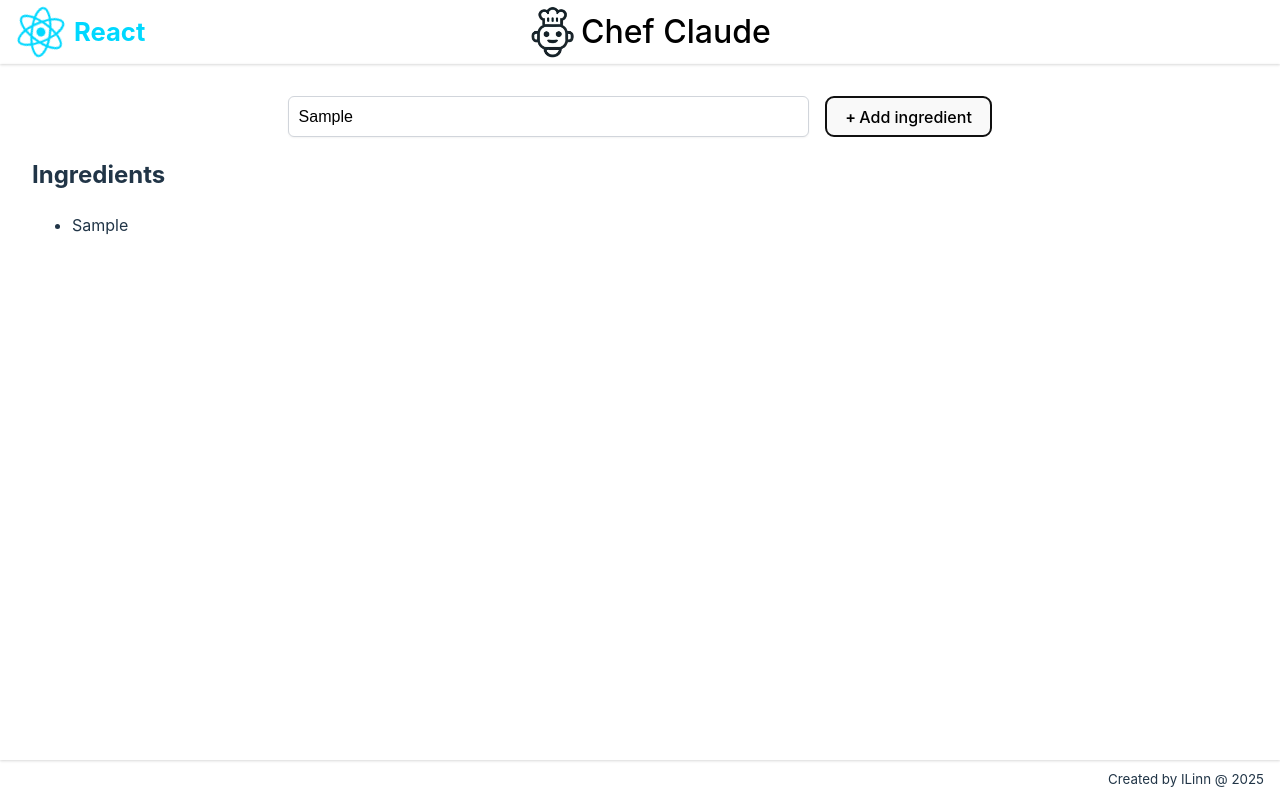
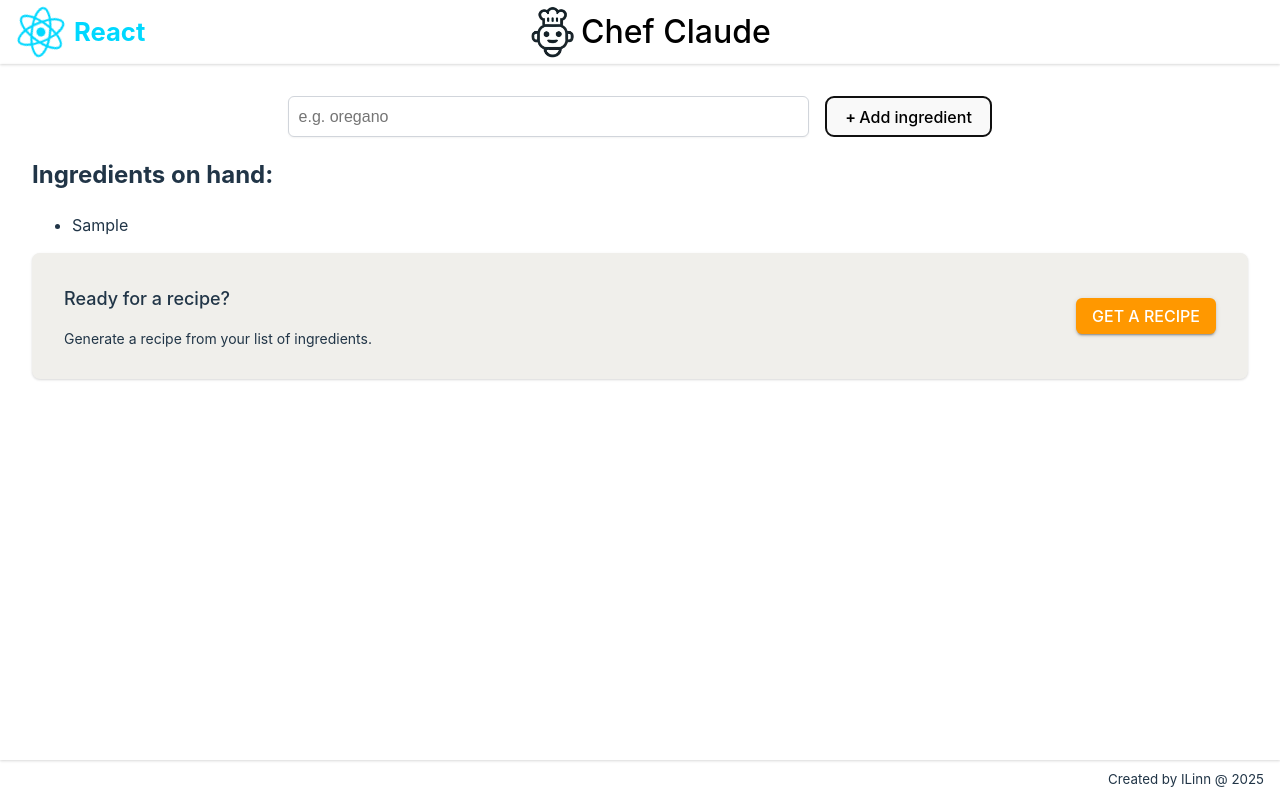
Before and after one commit to iLinn/react-learn-react-state-chef-app, a React (Vite) app: page / in a window 1280 px wide. Both pictures are taken after typing "Sample" into the empty fields and a click on the button "Add ingredient". Built offline with nearby package versions, Linux system fonts and the light colour scheme.

Commit message:
Added recipe-container

```diff
--- a/src/components/main-component/Main.css
+++ b/src/components/main-component/Main.css
@@ -19,6 +19,31 @@ main {
       max-width: 500px;
     }
   }
+
+  .get-recipe-container {
+    justify-content: space-between;
+    align-items: center;
+    border-radius: 8px;
+    padding: 1rem 2rem;
+    background: #5e5e5e;
+
+    h3 {
+      font-size: 1.125rem;
+      font-weight: 500;
+      line-height: 24px;
+    }
+
+    p {
+      line-height: 20px;
+      font-size: .875rem;
+    }
+  }
+
+  @media (prefers-color-scheme: light) {
+    .get-recipe-container {
+      background: #F0EFEB;
+    }
+  }
 }
 
 @media screen and (min-width: 768px) {
--- a/src/components/main-component/Main.tsx
+++ b/src/components/main-component/Main.tsx
@@ -2,8 +2,6 @@ import { JSX, useState } from 'react';
 import './Main.css';
 
 function MainContent() {
-  console.log('first render');
-  // const ingredients = new Set(["chicken", "oregano", "Tomatoes"]);
   const [ingredientsList, setIngredientsList] = useState<Set<string>>(new Set([]))
 
   function setIngerdients(ingredients: string[]): JSX.Element[] {
@@ -12,11 +10,11 @@ function MainContent() {
     ));
   }
 
-  function handleAddIngredient(e: any): void {
-    e.preventDefault();
+  function handleAddIngredient(formData: FormData): void {
+    // e.preventDefault();
     console.log('Add ingredient');
 
-    const formData = new FormData(e.target as HTMLFormElement);
+    // const formData = new FormData(e.target as HTMLFormElement);
     const ingredient = formData.get('ingredient') as string;
 
     if (ingredient) {
@@ -33,9 +31,9 @@ function MainContent() {
 
   return (
     <main className="flex-grow-1 box-shadow">
-      <form action=""
+      <form action={handleAddIngredient}
         className="add-ingredient-form flex-row gap-1"
-        onSubmit={handleAddIngredient}
+        // onSubmit={handleAddIngredient}
       >
         <input
           type="text"
@@ -48,12 +46,19 @@ function MainContent() {
           className="plus-icon"
         >Add ingredient</button>
       </form>
-      <section>
-        <h2>Ingredients</h2>
-        <ul>
+      {(ingredientsList.size > 0) && <section>
+        <h2>Ingredients on hand:</h2>
+        <ul className="ingredients-list" aria-live="polite">
           {setIngerdients([...ingredientsList])}
         </ul>
-      </section>
+        <div className="get-recipe-container flex-row gap-1 box-shadow">
+          <div>
+            <h3>Ready for a recipe?</h3>
+            <p>Generate a recipe from your list of ingredients.</p>
+          </div>
+          <button className="material-ui-button">Get a recipe</button>
+        </div>
+      </section>}
     </main>
   );
 }
--- a/src/index.css
+++ b/src/index.css
@@ -148,3 +148,38 @@ button:focus-visible {
   content: '+';
   font-weight: 600;
 }
+
+.material-ui-button {
+  background-color: #FF9800; /* Orange color */
+  color: white;
+  border: none;
+  border-radius: 6px;
+  padding: 0.5rem 1rem;
+  font-size: 1rem;
+  font-weight: 500;
+  text-transform: uppercase;
+  cursor: pointer;
+  transition: background-color 0.3s ease, box-shadow 0.3s ease;
+  box-shadow: 0px 3px 1px -2px rgba(0, 0, 0, 0.2),
+              0px 2px 2px 0px rgba(0, 0, 0, 0.14),
+              0px 1px 5px 0px rgba(0, 0, 0, 0.12);
+}
+
+.material-ui-button:hover {
+  background-color: #FB8C00; /* Darker orange on hover */
+  box-shadow: 0px 3px 3px -2px rgba(0, 0, 0, 0.2),
+              0px 3px 4px 0px rgba(0, 0, 0, 0.14),
+              0px 1px 8px 0px rgba(0, 0, 0, 0.12);
+}
+
+.material-ui-button:active {
+  background-color: #F57C00; /* Even darker orange on click */
+  box-shadow: 0px 5px 5px -3px rgba(0, 0, 0, 0.2),
+              0px 8px 10px 1px rgba(0, 0, 0, 0.14),
+              0px 3px 14px 2px rgba(0, 0, 0, 0.12);
+}
+
+.material-ui-button:focus {
+  outline: none;
+  box-shadow: 0px 0px 0px 3px rgba(255, 152, 0, 0.5);
+}
```
